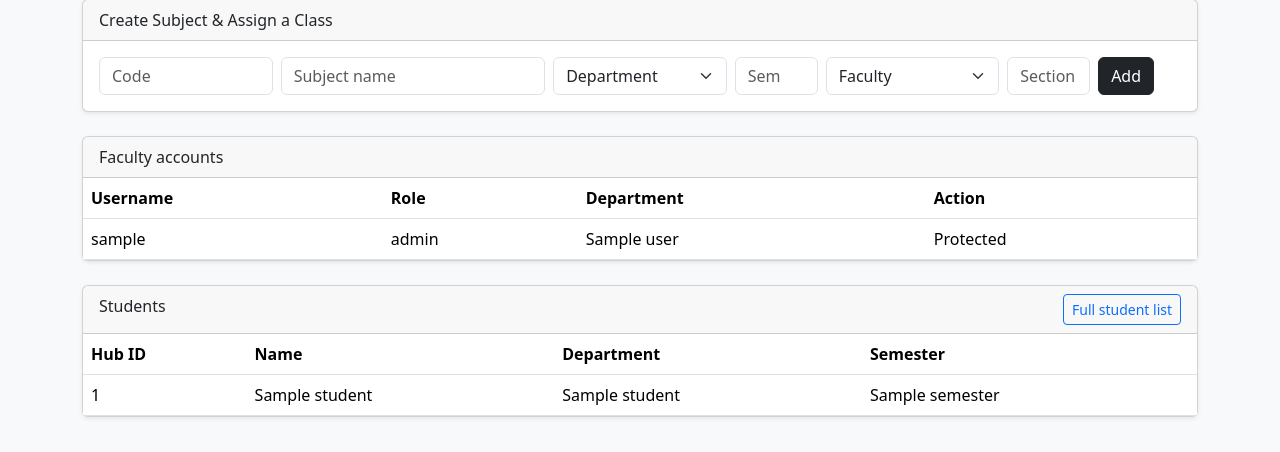
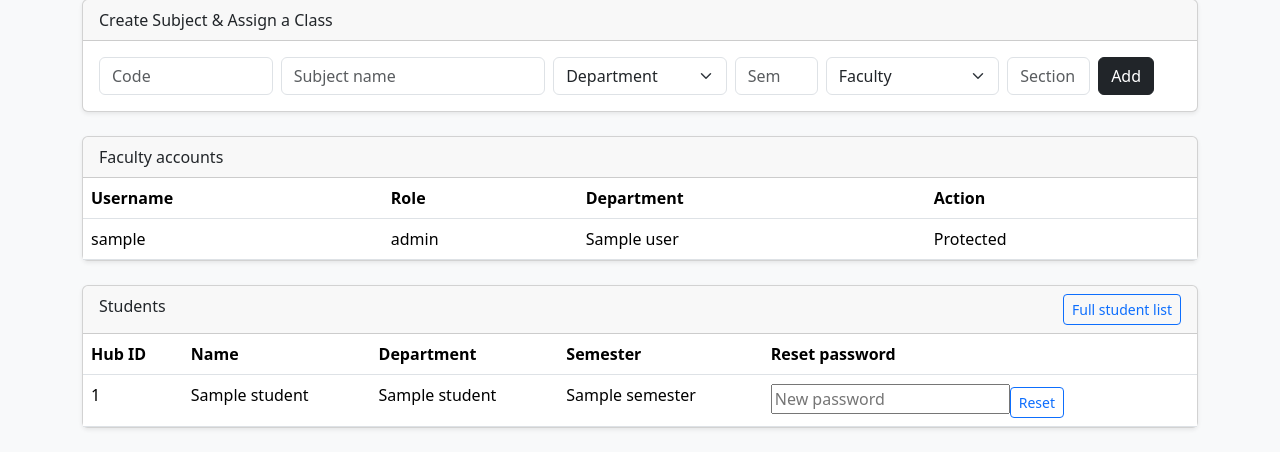
Before and after one commit to Bunny-Kadari/Student-Hub-Attendance-System, a Python web app: template templates/admin.html in a window 1280 px wide. Shown: the part 634-1086 px from the top of the page. Before the commit the page ends 1052 px from the top, so only its background shows below. Run offline with Jinja, Linux system fonts and the light colour scheme; the template is opened without the code that fills it: most values are stand-ins (such as "Sample title", 1, 10 or a date in 2020).

Commit message:
Add Admin password reset controls

```diff
--- a/templates/admin.html
+++ b/templates/admin.html
@@ -12,6 +12,6 @@
 <div class="col-lg-4"><div class="card shadow-sm"><div class="card-header">Create Student Account</div><div class="card-body"><form method="post" action="/admin/student/add" enctype="multipart/form-data"><input class="form-control mb-2" name="hub_id" placeholder="Hub ID" required><input class="form-control mb-2" name="name" placeholder="Student name" required><select class="form-select mb-2" name="dept_id" required><option value="">Department</option>{% for d in departments %}<option value="{{ d.id }}">{{ d.dept_name }}</option>{% endfor %}</select><input class="form-control mb-2" type="number" min="1" max="8" name="semester" placeholder="Semester" required><input class="form-control mb-2" name="section" placeholder="Section"><input class="form-control mb-2" type="password" name="password" minlength="10" placeholder="Password (10+ characters)" required><input class="form-control mb-3" type="file" name="photo" accept="image/*"><button class="btn btn-success">Create Student</button></form></div></div></div>
 </div>
 <section class="card shadow-sm mt-4"><div class="card-header">Create Subject & Assign a Class</div><div class="card-body"><form method="post" action="/admin/class/add" class="row g-2"><div class="col-md-2"><input class="form-control" name="subject_code" placeholder="Code" required></div><div class="col-md-3"><input class="form-control" name="subject_name" placeholder="Subject name" required></div><div class="col-md-2"><select class="form-select" name="dept_id" required><option value="">Department</option>{% for d in departments %}<option value="{{ d.id }}">{{ d.dept_name }}</option>{% endfor %}</select></div><div class="col-md-1"><input class="form-control" type="number" name="semester" min="1" max="8" placeholder="Sem" required></div><div class="col-md-2"><select class="form-select" name="faculty_id" required><option value="">Faculty</option>{% for u in users %}{% if u.role == 'faculty' %}<option value="{{ u.id }}">{{ u.username }}</option>{% endif %}{% endfor %}</select></div><div class="col-md-1"><input class="form-control" name="section" placeholder="Section"></div><div class="col-md-1"><button class="btn btn-dark">Add</button></div></form></div></section>
-<section class="card shadow-sm mt-4"><div class="card-header">Faculty accounts</div><div class="table-responsive"><table class="table mb-0"><thead><tr><th>Username</th><th>Role</th><th>Department</th><th>Action</th></tr></thead><tbody>{% for u in users %}<tr><td>{{ u.username }}</td><td>{{ u.role }}</td><td>{{ u.dept_name or '—' }}</td><td>{% if u.role == 'faculty' %}<form method="post" action="/admin/user/{{ u.id }}/delete" onsubmit="return confirm('Delete this faculty account?')"><button class="btn btn-sm btn-outline-danger">Delete</button></form>{% else %}Protected{% endif %}</td></tr>{% else %}<tr><td colspan="4">No accounts yet.</td></tr>{% endfor %}</tbody></table></div></section>
-<section class="card shadow-sm mt-4"><div class="card-header d-flex justify-content-between"><span>Students</span><a href="/students" class="btn btn-sm btn-outline-primary">Full student list</a></div><div class="table-responsive"><table class="table mb-0"><thead><tr><th>Hub ID</th><th>Name</th><th>Department</th><th>Semester</th></tr></thead><tbody>{% for s in students %}<tr><td>{{ s.hub_id }}</td><td>{{ s.name }}</td><td>{{ s.dept_name }}</td><td>{{ s.semester }}</td></tr>{% else %}<tr><td colspan="4">No students yet.</td></tr>{% endfor %}</tbody></table></div></section>
+<section class="card shadow-sm mt-4"><div class="card-header">Faculty accounts</div><div class="table-responsive"><table class="table mb-0"><thead><tr><th>Username</th><th>Role</th><th>Department</th><th>Action</th></tr></thead><tbody>{% for u in users %}<tr><td>{{ u.username }}</td><td>{{ u.role }}</td><td>{{ u.dept_name or '—' }}</td><td>{% if u.role == 'faculty' %}<form method="post" action="/admin/user/{{ u.id }}/reset-password" class="d-inline"><input type="password" name="password" minlength="10" placeholder="New password" required><button class="btn btn-sm btn-outline-primary">Reset</button></form> <form method="post" action="/admin/user/{{ u.id }}/delete" class="d-inline" onsubmit="return confirm('Delete faculty account?')"><button class="btn btn-sm btn-outline-danger">Delete</button></form>{% else %}Protected{% endif %}</td></tr>{% else %}<tr><td colspan="4">No accounts yet.</td></tr>{% endfor %}</tbody></table></div></section>
+<section class="card shadow-sm mt-4"><div class="card-header d-flex justify-content-between"><span>Students</span><a href="/students" class="btn btn-sm btn-outline-primary">Full student list</a></div><div class="table-responsive"><table class="table mb-0"><thead><tr><th>Hub ID</th><th>Name</th><th>Department</th><th>Semester</th><th>Reset password</th></tr></thead><tbody>{% for s in students %}<tr><td>{{ s.hub_id }}</td><td>{{ s.name }}</td><td>{{ s.dept_name }}</td><td>{{ s.semester }}</td><td><form method="post" action="/admin/student/{{ s.id }}/reset-password"><input type="password" name="password" minlength="10" placeholder="New password" required><button class="btn btn-sm btn-outline-primary mt-1">Reset</button></form></td></tr>{% else %}<tr><td colspan="4">No students yet.</td></tr>{% endfor %}</tbody></table></div></section>
 </main></body></html>
```
